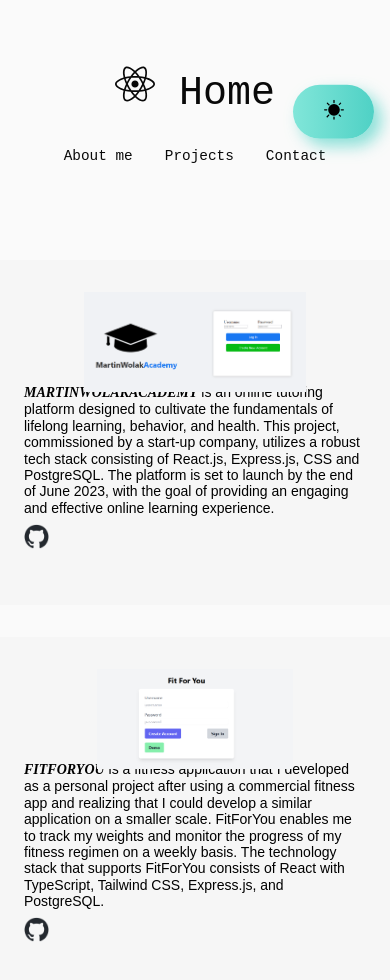
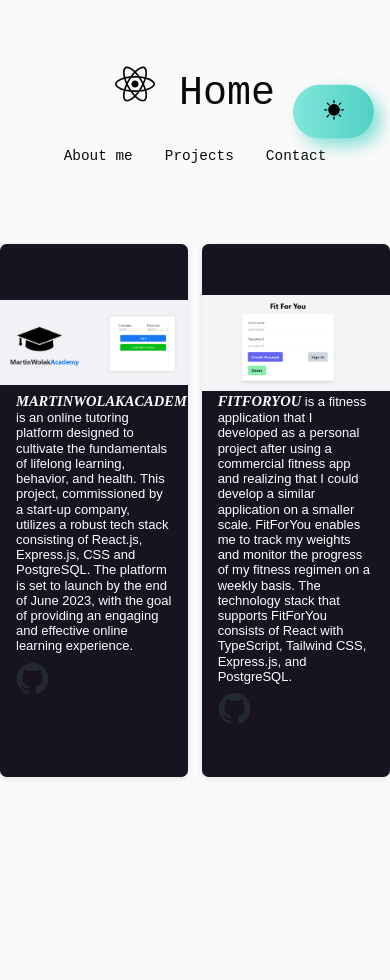
Before and after one commit to KevinWolak/KevinWolak.github.io, a React (Vite) app: page /project in a window 390 px wide. Shown: the top 980 px of the page. After the commit the page ends 844 px from the top, so only its background shows below. Built offline with nearby package versions, Linux system fonts and the light colour scheme.

Commit message:
updated css for project

```diff
--- a/src/pages/Project.css
+++ b/src/pages/Project.css
@@ -104,7 +104,7 @@
   text-transform: uppercase;
   font-size: 14.5px;
 }
-/* @media screen and (max-width: 480px) {
+@media screen and (max-width: 480px) {
   .card {
     margin-top: 1rem;
     height: auto;
@@ -126,109 +126,26 @@
     margin-right: 0.5rem;
     margin-top: 0.5rem;
   }
-} */
 
-@media screen and (max-width: 480px) {
-  .card-container {
-    display: block;
-    margin: 0 auto;
+  body.dark-mode .card {
+    margin-top: 1rem;
+    height: auto;
   }
 
-  .card {
-    margin-top: 2rem;
-    width: 100%;
-    height: auto;
-    border-radius: 0;
-    box-shadow: none;
-    transition: none;
+  body.dark-mode .card-header h2 {
+    font-size: 1rem;
   }
 
-  .card:hover {
-    transform: none;
-    box-shadow: none;
+  body.dark-mode .card-body {
+    padding: 1rem;
   }
 
-  .card-header {
-    position: relative;
-    height: 100px;
-    background-color: #f6f6f6;
+  body.dark-mode .card-body p {
+    font-size: 13px;
   }
 
-  .card-header h2 {
-    position: absolute;
-    top: 50%;
-    left: 50%;
-    transform: translate(-50%, -50%);
-    margin: 0;
-    font-size: 1.1rem;
-    color: #555;
-  }
-
-  .card-header img {
-    position: absolute;
-    top: 0;
-    left: 0;
-    width: 100%;
-    height: 100%;
-    object-fit: contain;
-    object-position: center;
-  }
-
-  .card-body {
-    height: auto;
-    padding: 1.5rem;
-    background-color: #f6f6f6;
-    color: #666;
-  }
-
-  .card-body p {
-    margin: 0;
-    line-height: 1.17;
-    font-size: 14px;
-    color: #000000;
-  }
-
-  .logo {
-    width: 25px;
-    height: 25px;
+  body.dark-mode .logo {
     margin-right: 0.5rem;
     margin-top: 0.5rem;
   }
-
-  body.dark-mode .card {
-    margin-top: 2rem;
-    width: 100%;
-    height: auto;
-    border-radius: 0;
-    box-shadow: none;
-    transition: none;
-  }
-
-  body.dark-mode .card-header {
-    position: relative;
-    height: 100px;
-    background-color: #171321;
-  }
-
-  body.dark-mode .card-body {
-    height: auto;
-    padding: 1.5rem;
-    background-color: #171321;
-    color: #666;
-  }
-
-  body.dark-mode .card-body p {
-    margin: 0;
-    line-height: 1.17;
-    font-size: 14px;
-    color: #ffffff;
-  }
-
-  .text-bold {
-    font-weight: bold;
-    font-style: italic;
-    font-family: "Times New Roman", Times, serif;
-    text-transform: uppercase;
-    font-size: 14px;
-  }
 }
```
